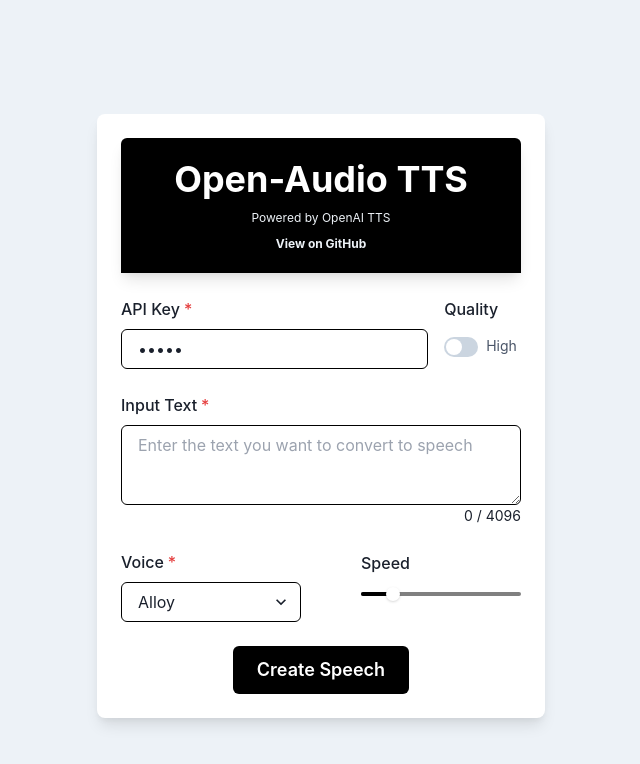
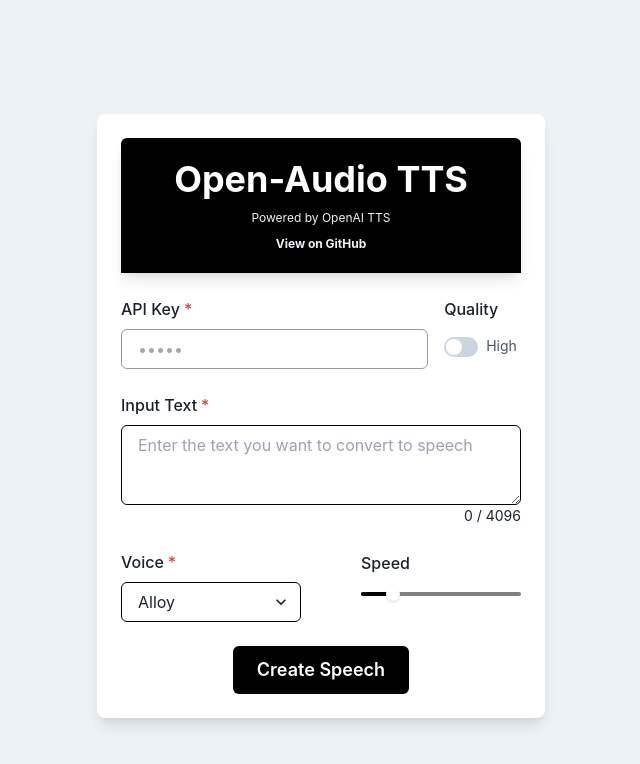
Before and after one commit to Justmalhar/open-audio, a Next.js app: page / in a window 1280 px wide. Shown: the top 764 px of the page, without its empty margins (319-959 px from the left). Built offline with nearby package versions, Linux system fonts and the light colour scheme; no server answers.

Commit message:
Update index.js

```diff
--- a/src/pages/index.js
+++ b/src/pages/index.js
@@ -31,7 +31,8 @@
 
 
 export default function Home() {
-  const [apiKeyInput, setApiKey] = useState(process.env.NEXT_PUBLIC_OPENAI_API_KEY || '');
+  const apiKeyFromEnv = process.env.NEXT_PUBLIC_OPENAI_API_KEY;
+  const [apiKeyInput, setApiKey] = useState(apiKeyFromEnv || '');
   const [model, setModel] = useState('tts-1');
   const [inputText, setInputText] = useState('');
   const [voice, setVoice] = useState('alloy');
@@ -164,6 +165,7 @@
                     onChange={(e) => setApiKey(e.target.value)}
                     variant="outline"
                     borderColor="black"
+                    disabled={!!apiKeyFromEnv} // Disable the input if apiKeyFromEnv is truthy
                   />
                 </FormControl>
 
```
